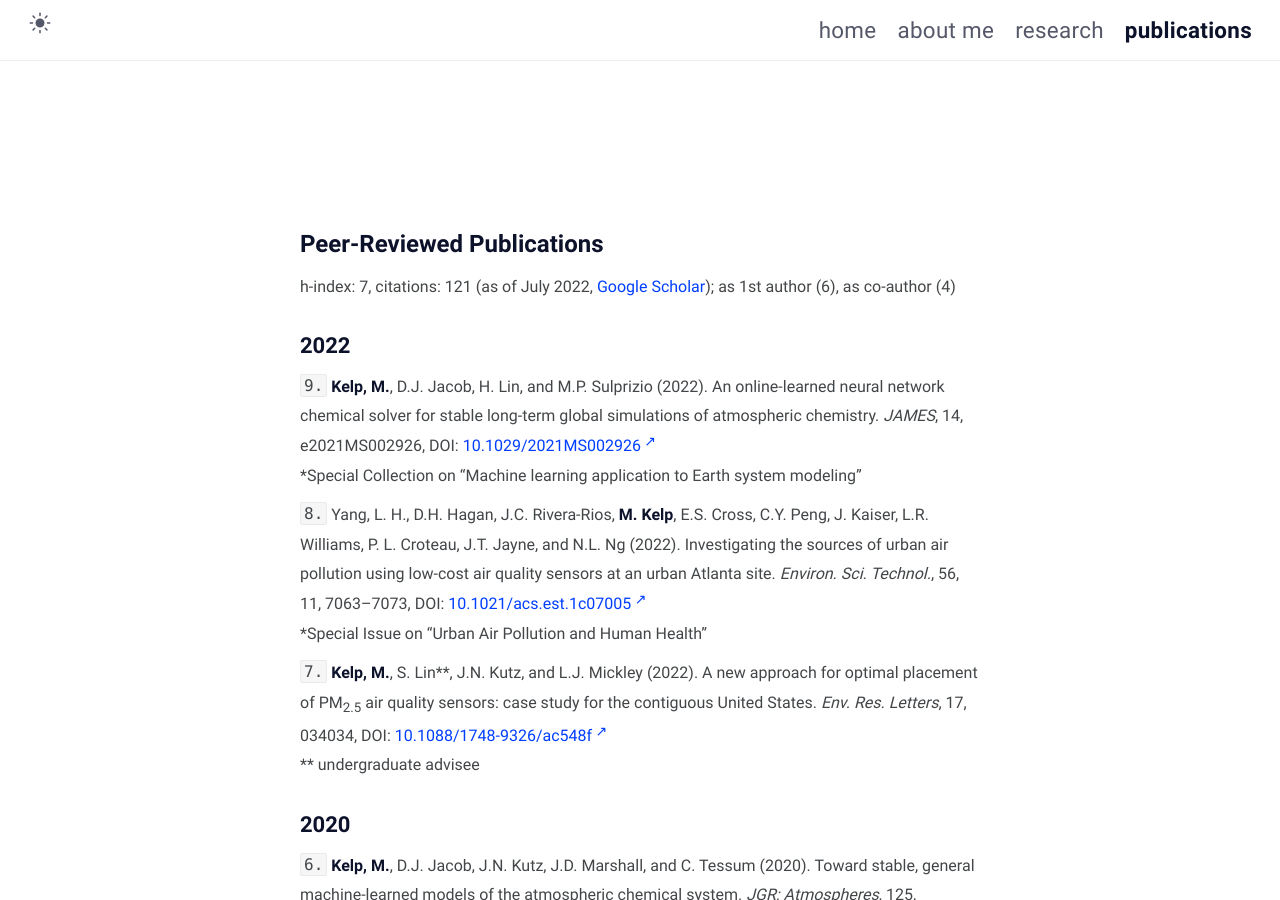
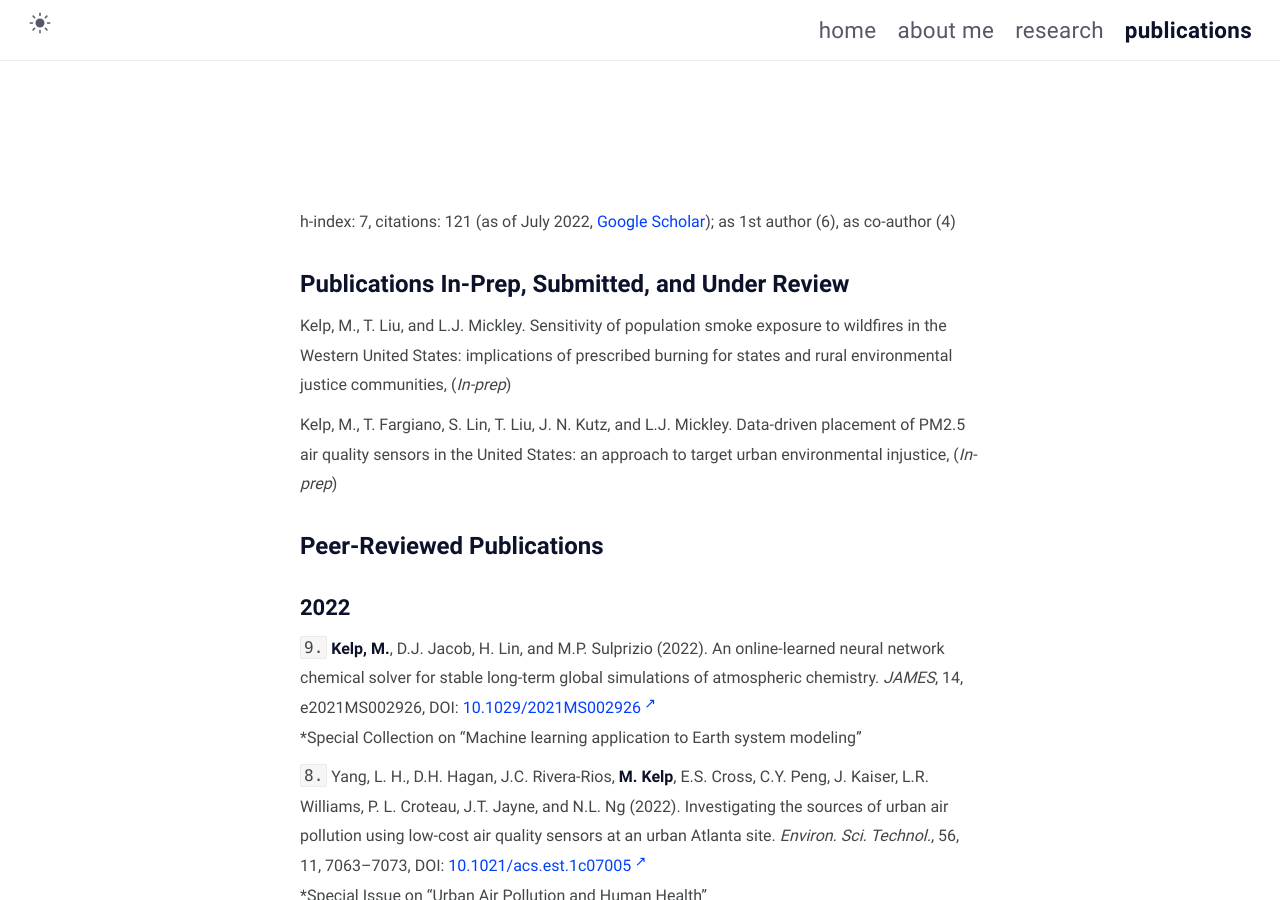
Before and after one commit to mkelp/mkelp.github.io, a Jekyll site: the page built from publications.md, in a window 1280 px wide and 900 px high. Built offline with Jekyll 4.4.1, drawn with Linux system fonts in a browser that asks for light colours.

Commit message:
july update2

```diff
--- a/publications.md
+++ b/publications.md
@@ -6,12 +6,18 @@ excerpt: Makoto Kelp publications
 comments: false
 ---
 
+h-index: 7, citations: 121 (as of July 2022, [Google Scholar](https://scholar.google.com/citations?user=jW7E7XAAAAAJ&hl=en)); as 1st author (6), as co-author (4)
+
 <!-- ## Submitted and Under Review -->
+# Publications In-Prep, Submitted, and Under Review
 
+Kelp, M., T. Liu, and L.J. Mickley. Sensitivity of population smoke exposure to wildfires in the Western
+United States: implications of prescribed burning for states and rural environmental justice communities, (*In-prep*)
+
+Kelp, M., T. Fargiano, S. Lin, T. Liu, J. N. Kutz, and L.J. Mickley. Data-driven placement of PM2.5
+air quality sensors in the United States: an approach to target urban environmental injustice, (*In-prep*)
 
 # Peer-Reviewed Publications
-
-h-index: 7, citations: 121 (as of July 2022, [Google Scholar](https://scholar.google.com/citations?user=jW7E7XAAAAAJ&hl=en)); as 1st author (6), as co-author (4)
 
 ## **2022**
 
```
